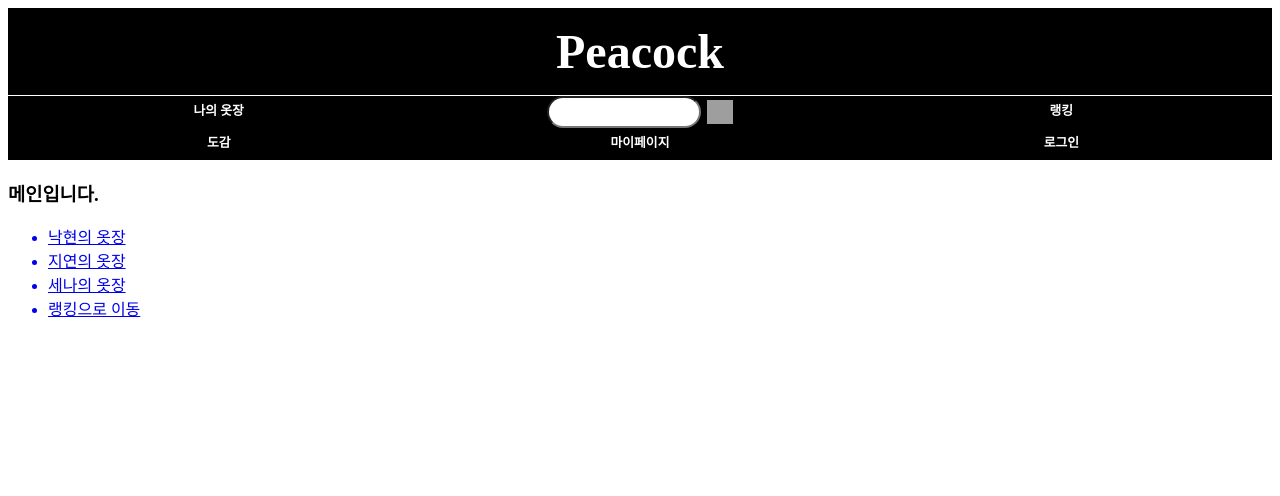
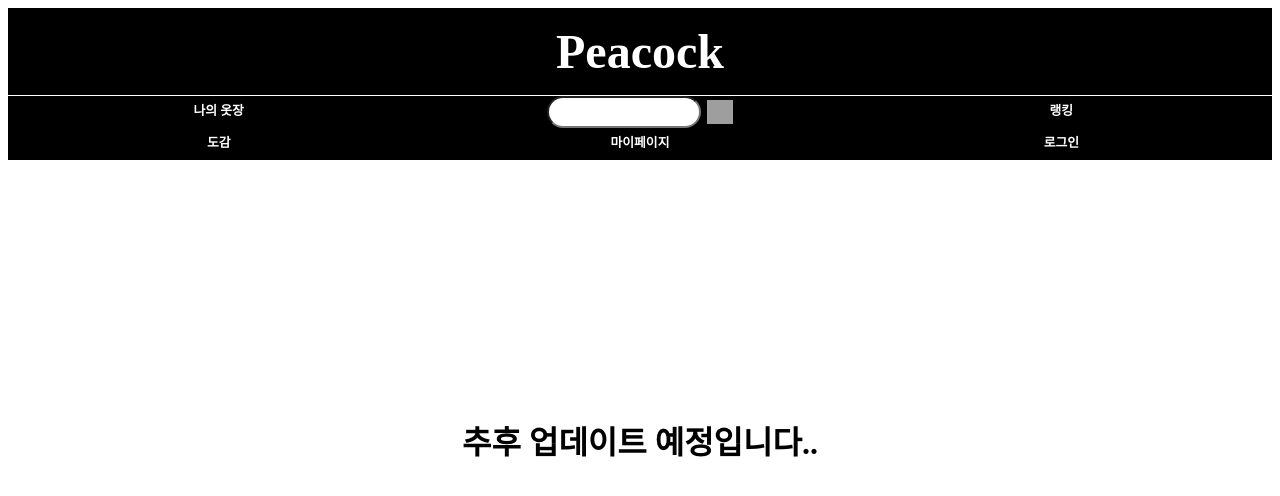
Before and after one commit to CBNU-COCKATOO/COCKATOO-PROJECT, a React (Create React App) app in the folder peacock/: page / in a window 1280 px wide. Shown: the top 496 px of the page. Built offline with nearby package versions, Linux system fonts and the light colour scheme; grey boxes are pictures that could not be loaded.

Commit message:
Main 임시저장

```diff
--- a/peacock/src/routes/Main.js
+++ b/peacock/src/routes/Main.js
@@ -1,16 +1,17 @@
-import { Link } from 'react-router-dom';
-import { useParams } from 'react-router-dom';
+import styled from "styled-components"
+
+const Html = styled.div`
+    display: flex;
+    justify-content: center;
+    align-items: center;
+    text-align: center;
+    height:70vh;
+`;
 function Main(){
     return(
-        <>
-        <h3>메인입니다.</h3>
-        <ul>
-            <Link to="/closet/nakhyeon"><li>낙현의 옷장</li></Link>
-            <Link to="/closet/jiyeon"><li>지연의 옷장</li></Link>
-            <Link to="/closet/sena"><li>세나의 옷장</li></Link>
-            <Link to="/ranking"><li>랭킹으로 이동</li></Link>
-        </ul>
-        </>
+        <Html>
+        <h1>추후 업데이트 예정입니다..</h1>
+        </Html>
     )
 }
 export default Main;
```
